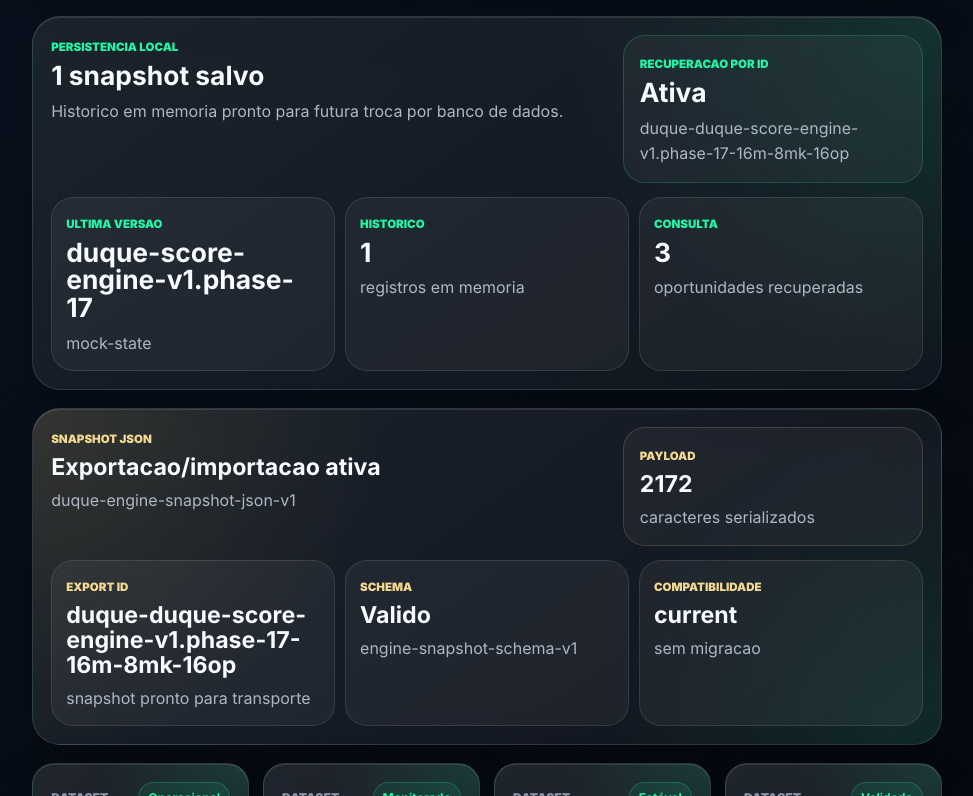
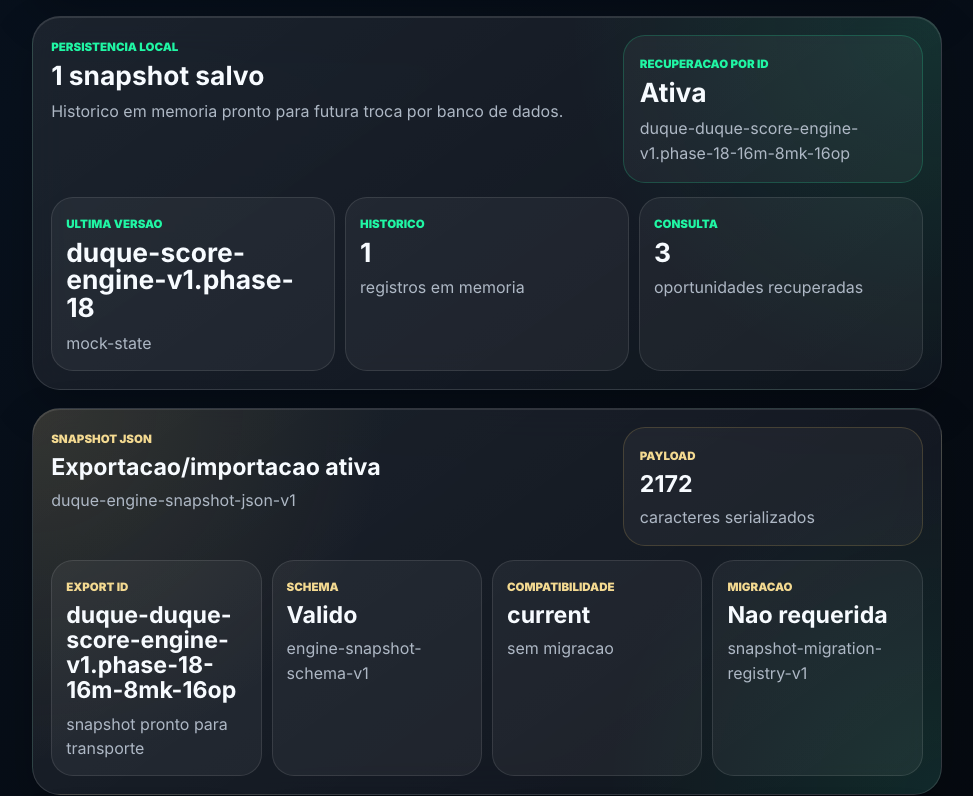
Before and after one commit to duqueroleta/DuqueSports-Codex, a React (Vite) app: page /dados in a window 1280 px wide. Shown: the part 1304-2100 px from the top of the page, without its empty margins (287-1260 px from the left). Built offline with nearby package versions, Linux system fonts and the light colour scheme.

Commit message:
Add snapshot migration registry

```diff
--- a/src/engine/core/contracts.js
+++ b/src/engine/core/contracts.js
@@ -41,6 +41,6 @@
  * @property {string[]} explanation
  */
 
-const ENGINE_VERSION = 'duque-score-engine-v1.phase-17';
+const ENGINE_VERSION = 'duque-score-engine-v1.phase-18';
 
 export { ENGINE_VERSION };
--- a/src/engine/snapshot/EngineSnapshotJsonService.js
+++ b/src/engine/snapshot/EngineSnapshotJsonService.js
@@ -2,6 +2,7 @@ import {
   assessEngineSnapshotCompatibility,
   validateEngineSnapshotSchema,
 } from './EngineSnapshotSchemaService.js';
+import { migrateEngineSnapshotToCurrentVersion } from './EngineSnapshotMigrationService.js';
 
 const SNAPSHOT_JSON_FORMAT = 'duque-engine-snapshot-json-v1';
 
@@ -62,14 +63,16 @@ function importEngineSnapshotFromJson(jsonPayload) {
 
   assertSnapshotContract(envelope.snapshot);
 
-  const compatibility = assessEngineSnapshotCompatibility(envelope.snapshot);
+  const migration = migrateEngineSnapshotToCurrentVersion(envelope.snapshot);
+  const compatibility = assessEngineSnapshotCompatibility(migration.snapshot);
 
   return {
     format: envelope.format,
     exportedAt: envelope.exportedAt,
     compatibility,
+    migration,
     schemaValidation: compatibility.schemaValidation,
-    snapshot: cloneJson(envelope.snapshot),
+    snapshot: cloneJson(migration.snapshot),
   };
 }
 
--- /dev/null
+++ b/src/engine/snapshot/EngineSnapshotMigrationService.js
@@ -0,0 +1,63 @@
+import { ENGINE_VERSION } from '../core/contracts.js';
+import { assessEngineSnapshotCompatibility } from './EngineSnapshotSchemaService.js';
+
+const SNAPSHOT_MIGRATION_REGISTRY_VERSION = 'snapshot-migration-registry-v1';
+
+const SUPPORTED_LEGACY_ENGINE_PREFIX = 'duque-score-engine-v1.';
+
+function cloneSnapshot(snapshot) {
+  return JSON.parse(JSON.stringify(snapshot));
+}
+
+function migrateEngineSnapshotToCurrentVersion(snapshot) {
+  const compatibility = assessEngineSnapshotCompatibility(snapshot);
+
+  if (!compatibility.compatible) {
+    return {
+      migrated: false,
+      migrationApplied: null,
+      reason: compatibility.status,
+      snapshot: cloneSnapshot(snapshot),
+      compatibility,
+      registryVersion: SNAPSHOT_MIGRATION_REGISTRY_VERSION,
+    };
+  }
+
+  if (!compatibility.migrationRequired) {
+    return {
+      migrated: false,
+      migrationApplied: null,
+      reason: 'already-current',
+      snapshot: cloneSnapshot(snapshot),
+      compatibility,
+      registryVersion: SNAPSHOT_MIGRATION_REGISTRY_VERSION,
+    };
+  }
+
+  const migratedSnapshot = {
+    ...cloneSnapshot(snapshot),
+    engineVersion: ENGINE_VERSION,
+    snapshotId: String(snapshot.snapshotId).replace(snapshot.engineVersion, ENGINE_VERSION),
+    migratedFromEngineVersion: snapshot.engineVersion,
+    migrationRegistryVersion: SNAPSHOT_MIGRATION_REGISTRY_VERSION,
+  };
+
+  return {
+    migrated: true,
+    migrationApplied: 'legacy-v1-to-current',
+    reason: 'legacy-compatible',
+    snapshot: migratedSnapshot,
+    compatibility: assessEngineSnapshotCompatibility(migratedSnapshot),
+    registryVersion: SNAPSHOT_MIGRATION_REGISTRY_VERSION,
+  };
+}
+
+function canAttemptSnapshotMigration(snapshot) {
+  return String(snapshot?.engineVersion ?? '').startsWith(SUPPORTED_LEGACY_ENGINE_PREFIX);
+}
+
+export {
+  SNAPSHOT_MIGRATION_REGISTRY_VERSION,
+  canAttemptSnapshotMigration,
+  migrateEngineSnapshotToCurrentVersion,
+};
--- a/src/pages/DataPage.jsx
+++ b/src/pages/DataPage.jsx
@@ -241,6 +241,11 @@ function DataPage() {
               <strong>{importedSnapshotEnvelope.compatibility.status}</strong>
               <p>{importedSnapshotEnvelope.compatibility.migrationRequired ? 'migracao necessaria' : 'sem migracao'}</p>
             </article>
+            <article>
+              <span>Migracao</span>
+              <strong>{importedSnapshotEnvelope.migration.migrated ? 'Aplicada' : 'Nao requerida'}</strong>
+              <p>{importedSnapshotEnvelope.migration.registryVersion}</p>
+            </article>
           </div>
         </section>
       ) : null}
--- a/src/styles/page-data.css
+++ b/src/styles/page-data.css
@@ -317,7 +317,7 @@
 
 .snapshot-json-grid {
   display: grid;
-  grid-template-columns: repeat(3, minmax(0, 1fr));
+  grid-template-columns: repeat(4, minmax(0, 1fr));
   gap: 10px;
 }
 
```
Also changed, not shown: 2 other files (tests, documents, lock files or other folders).
